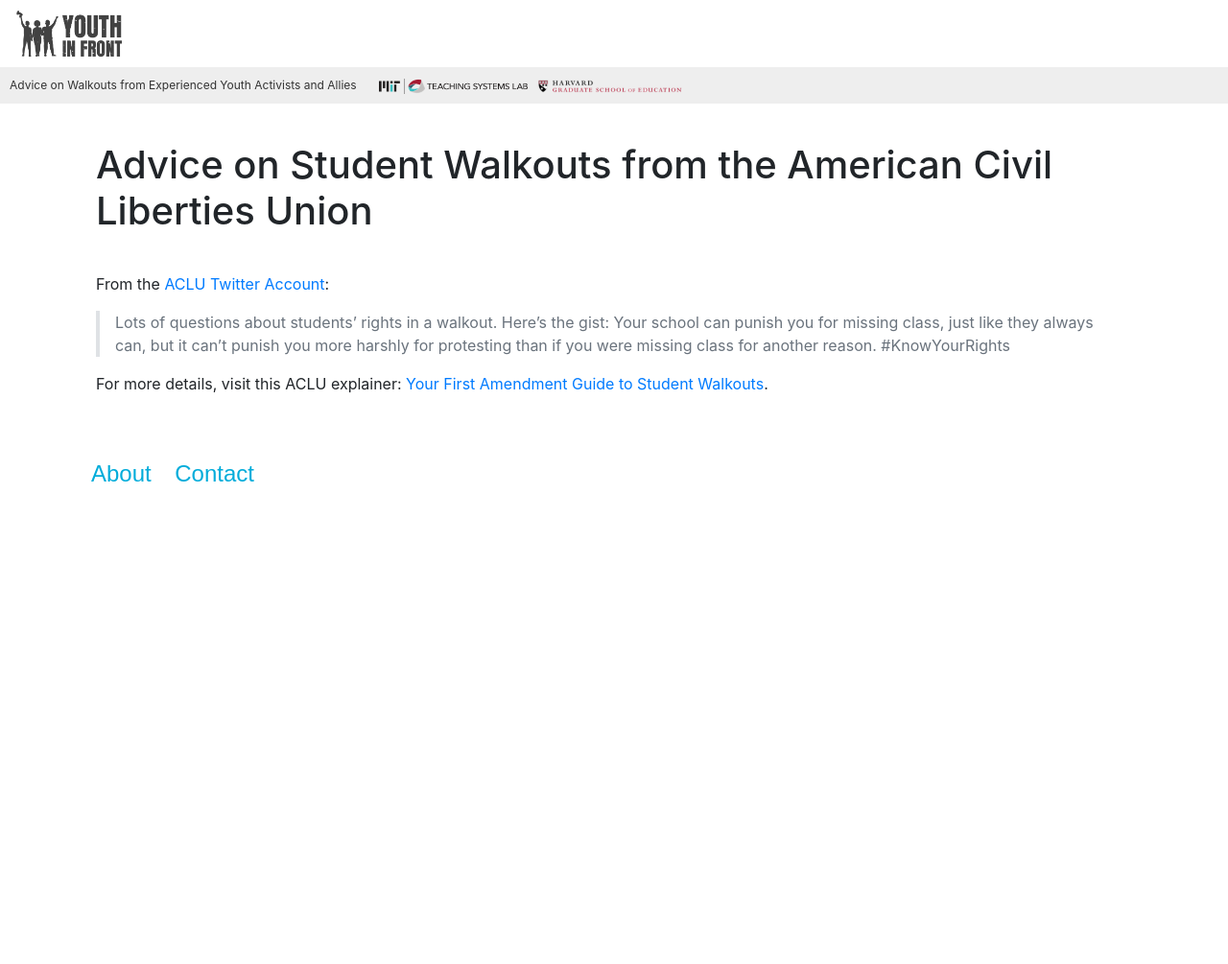
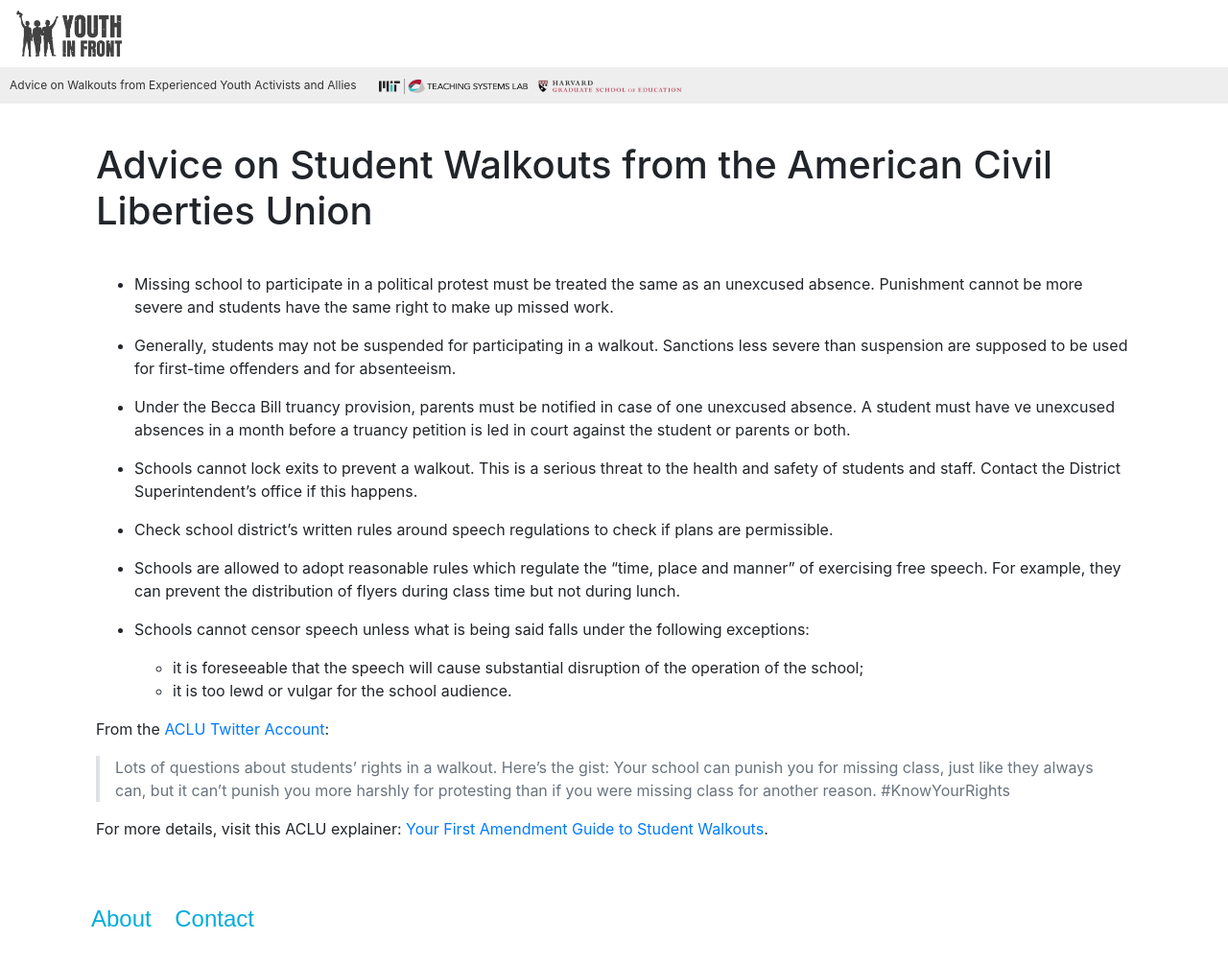
Before and after one commit to youthinfront/youthinfront-site, a Jekyll site: the page built from aclu-onepager-on-walkouts.md, in a window 1280 px wide and 1024 px high. Shown: the top 1005 px of the window at 96% size. Built offline with Jekyll 4.4.1, drawn with Linux system fonts in a browser that asks for light colours; nearby versions of some CDN libraries; our own code applies the rules of GitHub Pages for plain Markdown files.

Commit message:
Update aclu-onepager-on-walkouts.md

```diff
--- a/aclu-onepager-on-walkouts.md
+++ b/aclu-onepager-on-walkouts.md
@@ -5,6 +5,23 @@
 Advice on Student Walkouts from the American Civil Liberties Union
 =================
 
+- Missing school to participate in a political protest must be treated the same as an unexcused absence. Punishment cannot be more severe and students have the same right to make up missed work.
+
+- Generally, students may not be suspended for participating in a walkout. Sanctions less severe than suspension are supposed to be used for first-time offenders and for absenteeism.
+
+- Under the Becca Bill truancy provision, parents must be notified in case of one unexcused absence. A student must have ve unexcused absences in a month before a truancy petition is led in court against the student or parents or both.
+
+- Schools cannot lock exits to prevent a walkout. This is a serious threat to the health and safety of students and staff. Contact the District Superintendent’s office if this happens.
+
+- Check school district’s written rules around speech regulations to check if plans are permissible.
+
+- Schools are allowed to adopt reasonable rules which regulate the “time, place and manner” of exercising free speech. For example, they can prevent the distribution of flyers during class time but not during lunch.
+
+- Schools cannot censor speech unless what is being said falls under the following exceptions:
+  - it is foreseeable that the speech will cause substantial disruption of the operation of the school;
+  - it is too lewd or vulgar for the school audience.
+
+
 From the [ACLU Twitter Account](https://twitter.com/aclu/status/967015084789850113?lang=en):
 
 > Lots of questions about students’ rights in a walkout.
```
